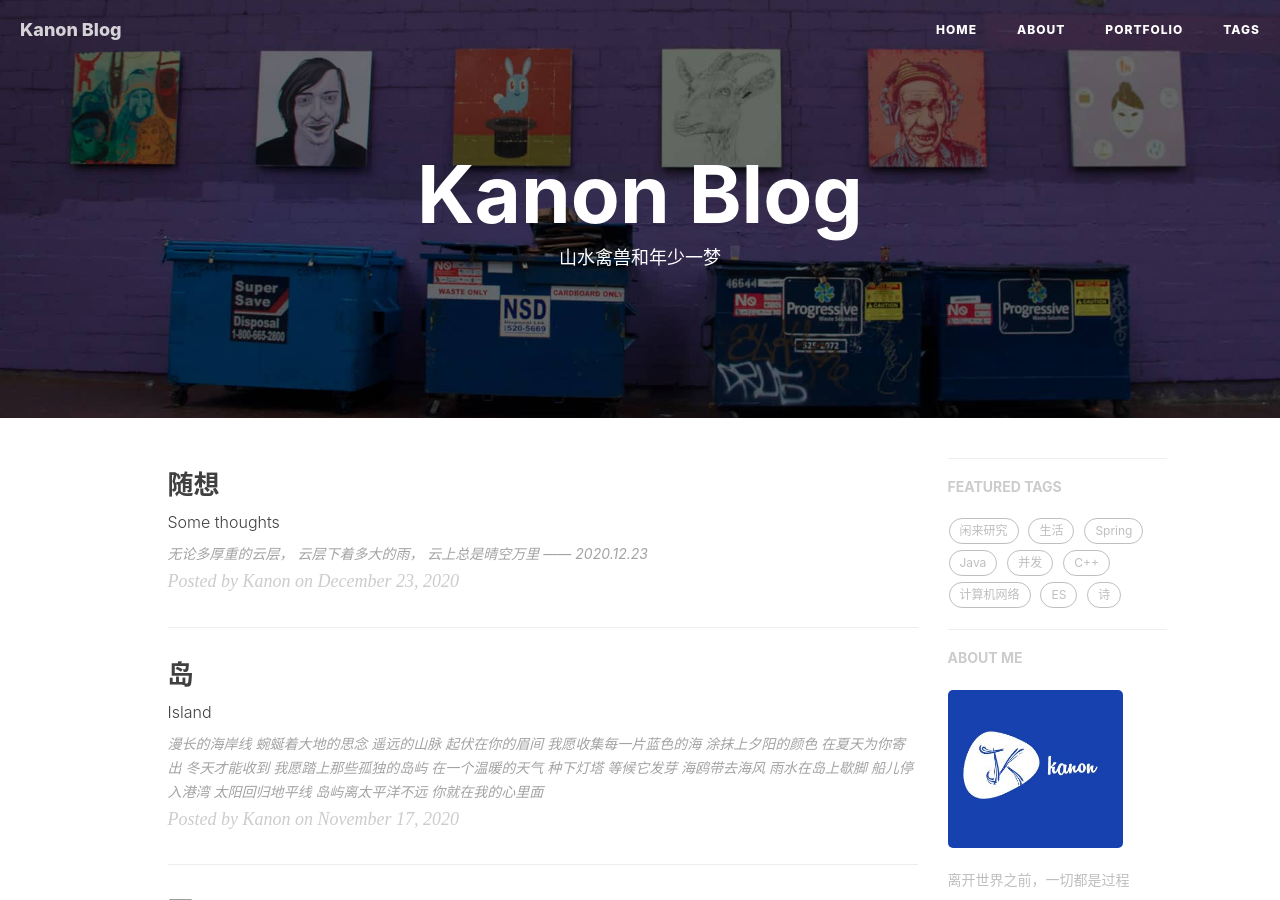
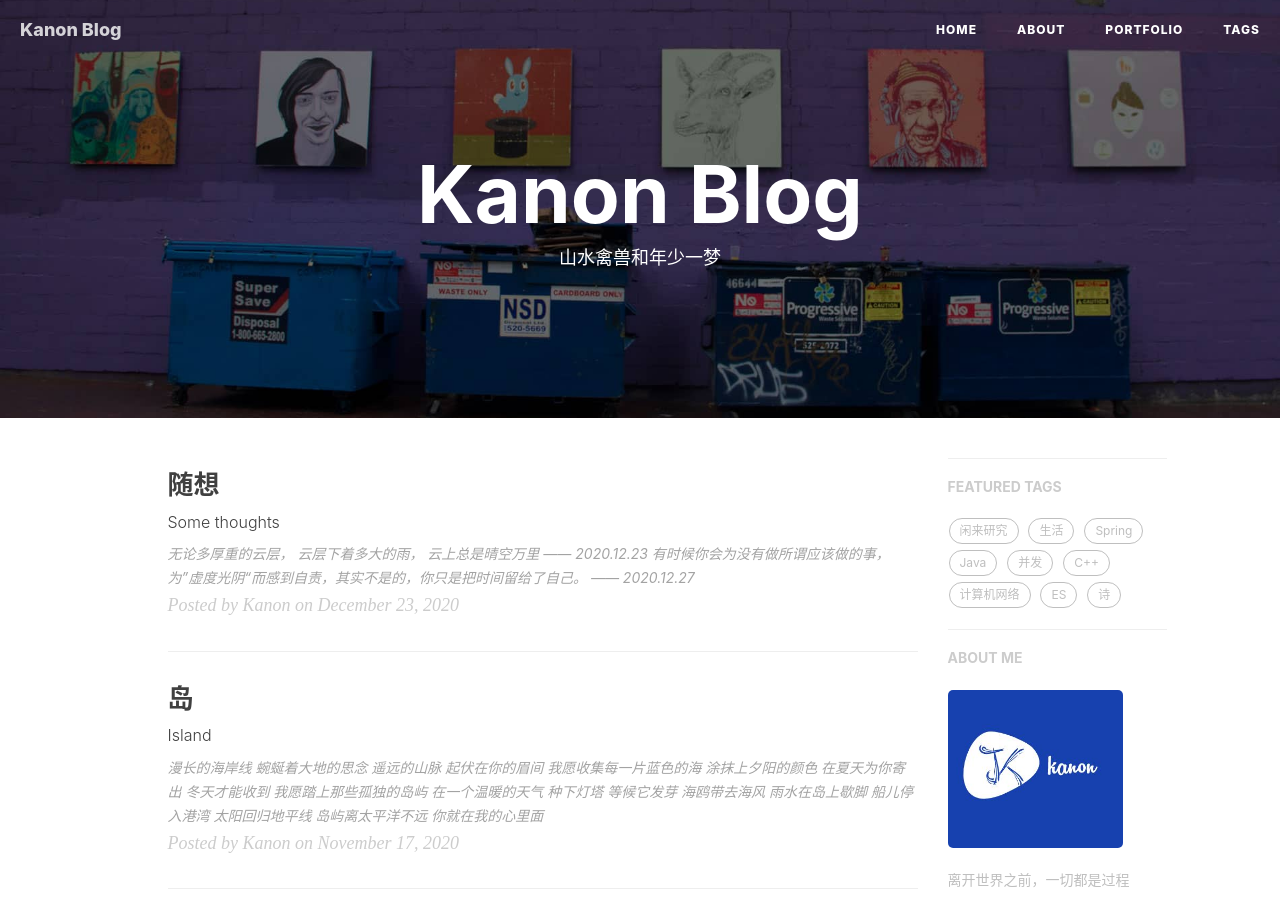
Before and after one commit to kanonjz/kanonjz.github.io, a Jekyll site: the page built from index.html, in a window 1280 px wide and 900 px high. Built offline with Jekyll 4.4.1, drawn with Linux system fonts in a browser that asks for light colours; nearby versions of some CDN libraries; the list of posts is cut into pages by our own code; comment, search, counter and statistics services are not loaded.

Commit message:
Update 2020-12-23-some-thoughts.md

```diff
--- a/_posts/2020-12-23-some-thoughts.md
+++ b/_posts/2020-12-23-some-thoughts.md
@@ -13,5 +13,8 @@ tags:
 云层下着多大的雨，<br/>
 云上总是晴空万里<br/>
 —— 2020.12.23
+<br/><br/>
 
+有时候你会为没有做所谓应该做的事，为”虚度光阴“而感到自责，其实不是的，你只是把时间留给了自己。
+—— 2020.12.27
 <br/><br/><br/>
```
